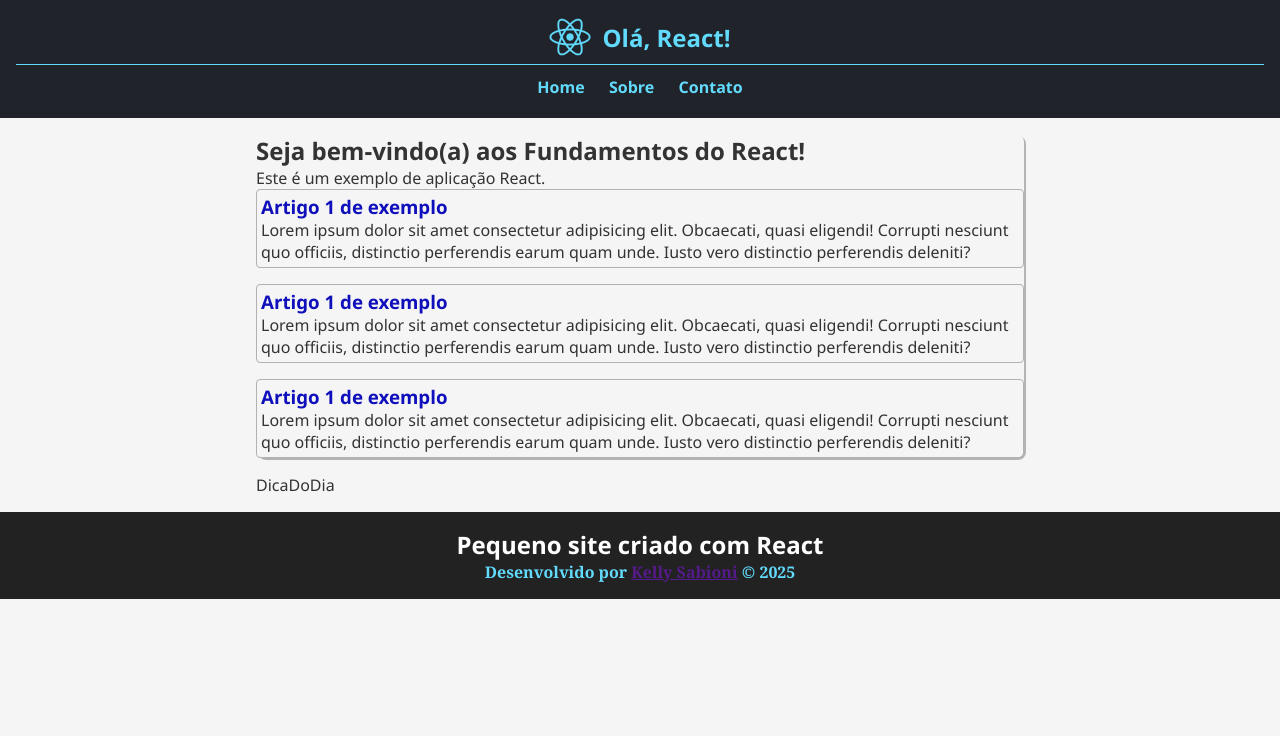
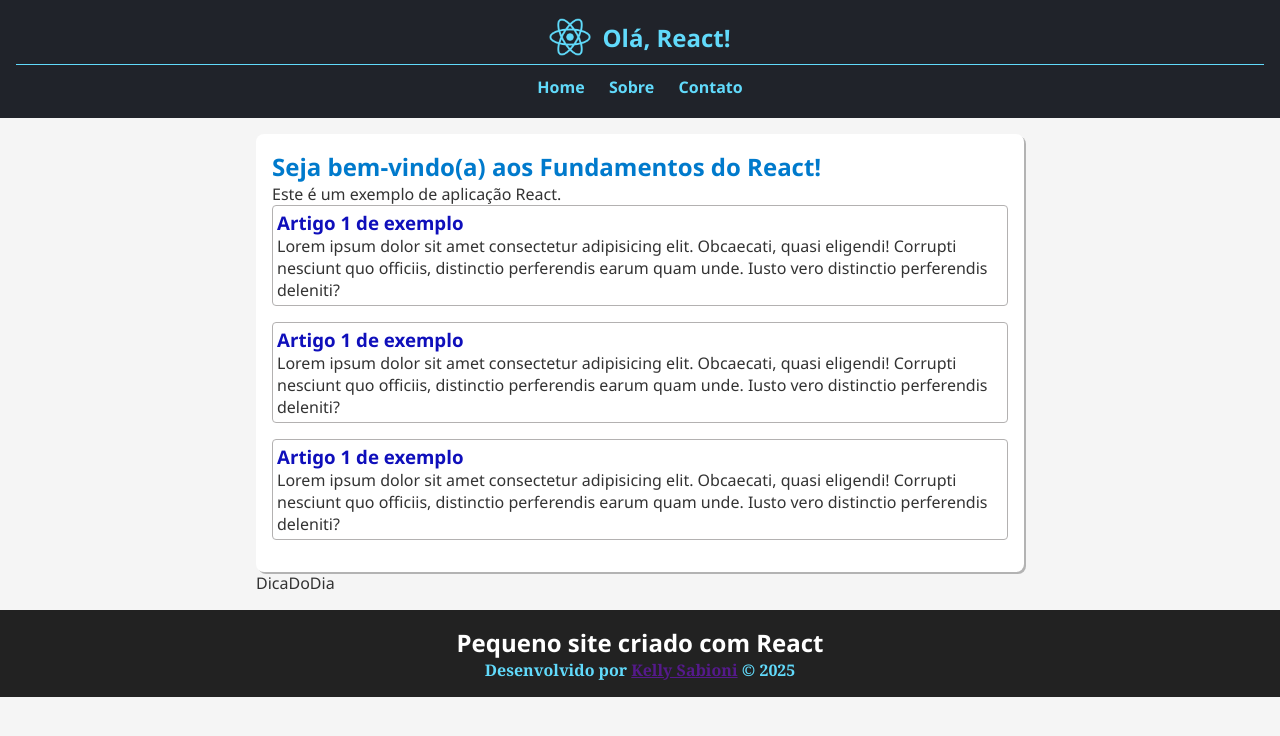
Before and after one commit to kellysabioni/react-fundamentos, a React (Vite) app: page / in a window 1280 px wide. Shown: the top 736 px of the page. Built offline with nearby package versions, Linux system fonts and the light colour scheme.

Commit message:
Atualiza devido conflito de estilos

```diff
--- a/src/componentes/Conteudo/Conteudo.tsx
+++ b/src/componentes/Conteudo/Conteudo.tsx
@@ -6,7 +6,7 @@ export default function Conteudo() {
   return (
     <main className={styles.conteudo}>
       {/* Para combinar classes, use template string */}
-      <section className={`${styles.arredondada} ${styles.sombra}`}>
+      <section className={`${styles.principal} ${styles.arredondada} ${styles.sombra}`}>
         <h2>Seja bem-vindo(a) aos Fundamentos do React!</h2>
         <p>Este é um exemplo de aplicação React.</p>
 
@@ -15,6 +15,7 @@ export default function Conteudo() {
         <Artigo />
 
         <Artigo />
+
       </section>
 
       <DicaDoDia />
```
